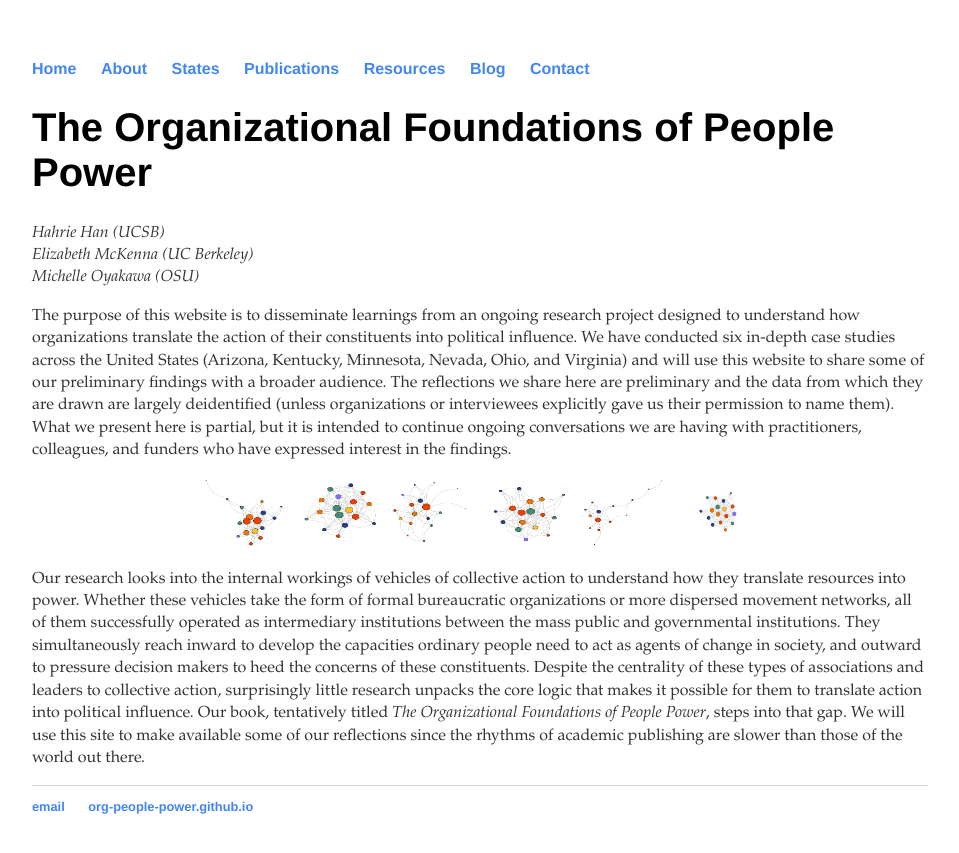
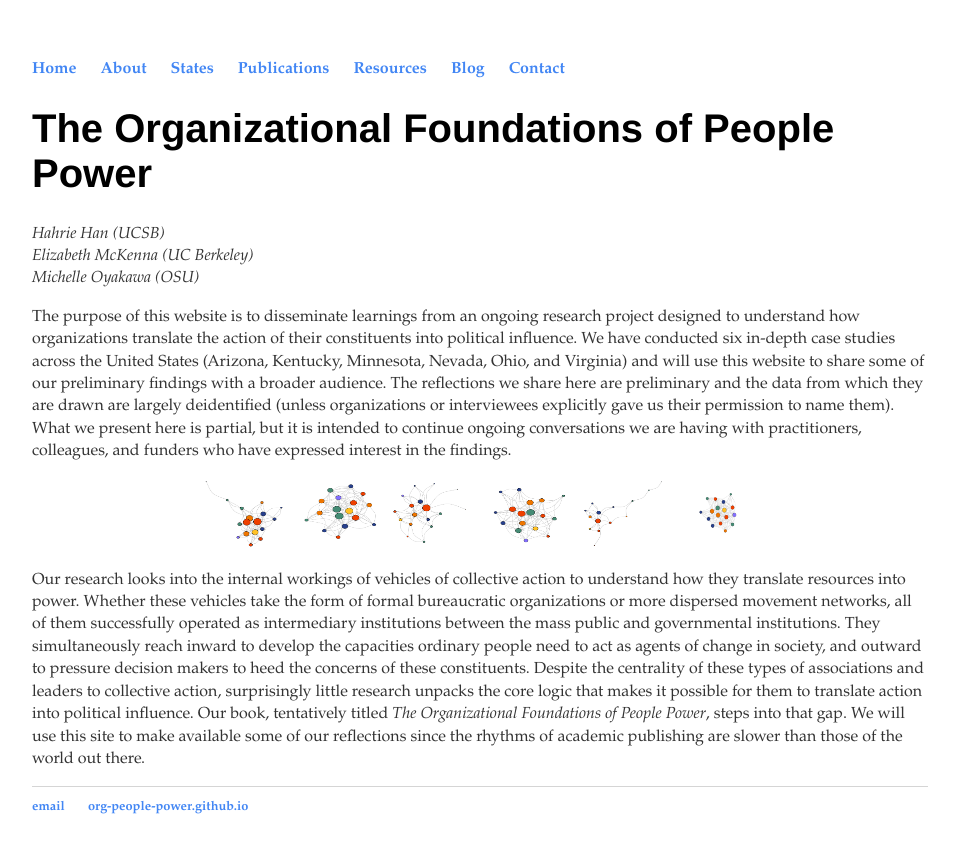
Before and after one commit to org-people-power/org-people-power.github.io, a Jekyll site: the page built from index.html, in a window 1280 px wide. Shown: the top 853 px of the page, without its empty margins (160-1119 px from the left). Built offline with Jekyll 4.4.1, drawn with Linux system fonts in a browser that asks for light colours.

Commit message:
Update main.css

```diff
--- a/css/main.css
+++ b/css/main.css
@@ -3,7 +3,7 @@ body {
     width: 70%;
 }
 nav ul, footer ul {
-    font-family:'Helvetica', 'Helvetica';
+    font-family:'Garamond', 'Helvetica';
     padding: 0px;
     list-style: none;
     font-weight: bold;
```
